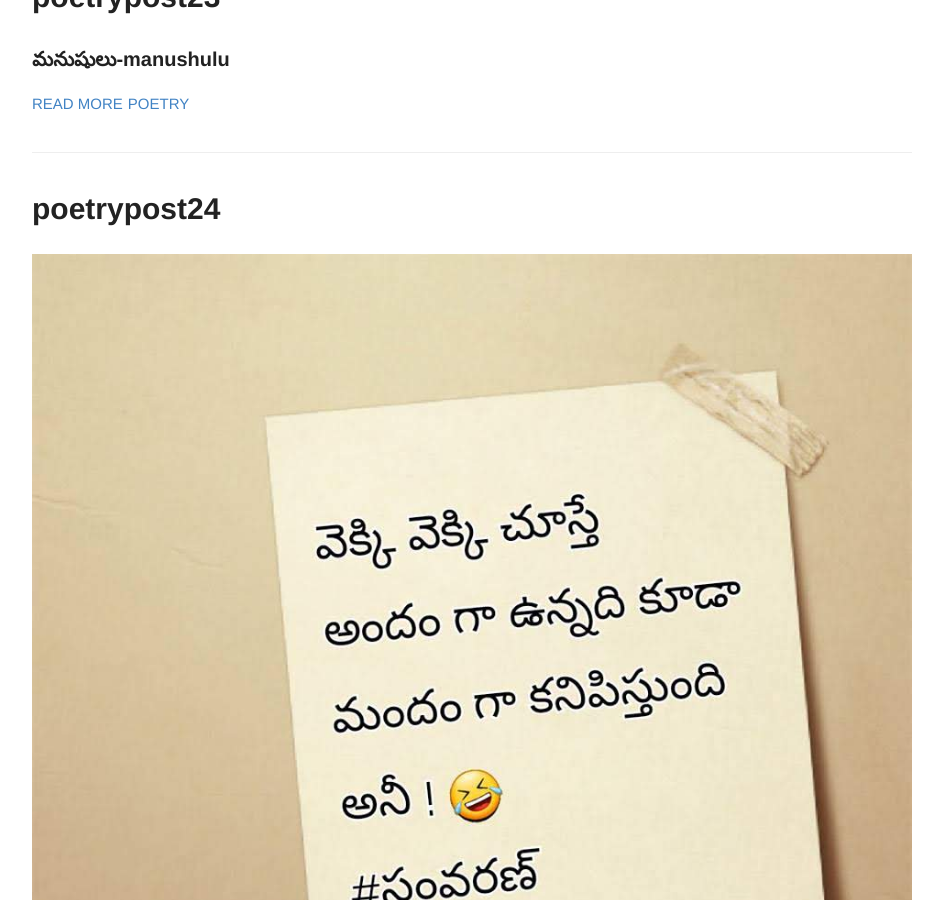
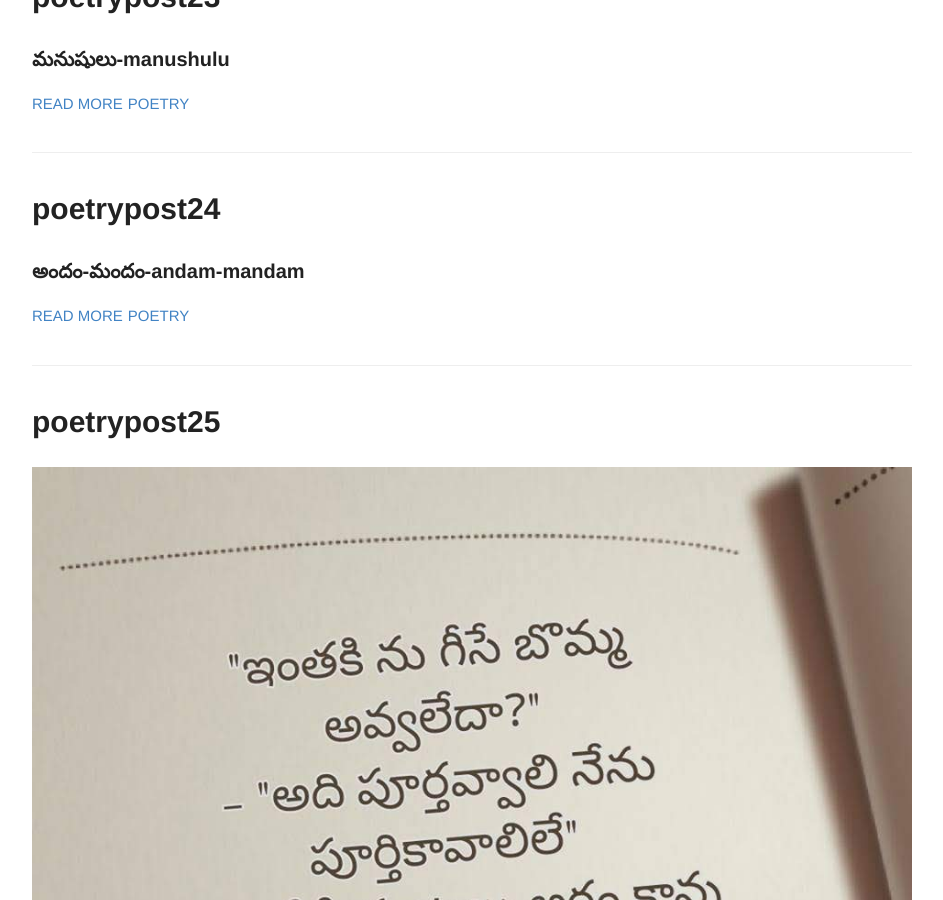
Before and after one commit to rsk/rsk.github.io, a Jekyll site: the page built from index.html, in a window 1280 px wide and 900 px high, scrolled down 9642 px. Shown: the whole window, without its empty margins (168-1111 px from the left). Built offline with Jekyll 4.4.1, drawn with Linux system fonts in a browser that asks for light colours.

Commit message:
update excerpt

```diff
--- a/_posts/2014-6-24-poetrypost24.md
+++ b/_posts/2014-6-24-poetrypost24.md
@@ -2,6 +2,7 @@
 layout: post
 title: poetrypost24
 number: 24
+excerpt: అందం-మందం-andam-mandam
 tags:
   - poetry
 
```
